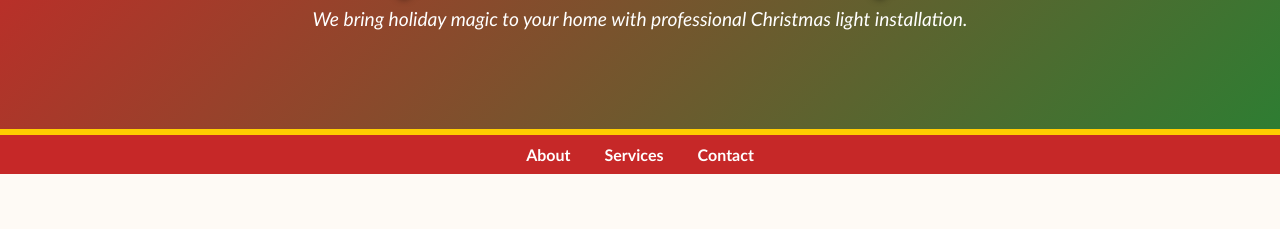
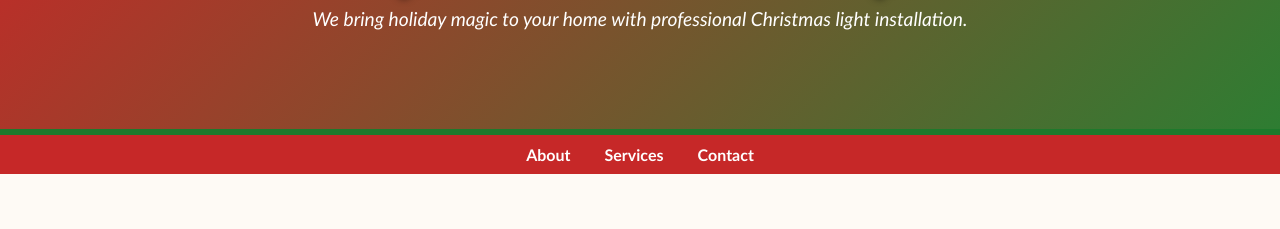
Before and after one commit to ChristmasCousins/christmascousins.github.io, a plain HTML site: page index.html in a window 1280 px wide. Shown: the part 142-371 px from the top of the page. Drawn offline with Linux system fonts and the light colour scheme.

Commit message:
Update index.html

```diff
--- a/index.html
+++ b/index.html
@@ -18,7 +18,7 @@
       background: linear-gradient(135deg, #c62828, #2e7d32);
       color: white;
       padding: 80px 20px;
-      border-bottom: 6px solid #ffcc00; /* gold trim */
+      border-bottom: 6px solid #1E792C; /* gold trim */
     }
     header h1 {
       font-size: 3rem;
```
